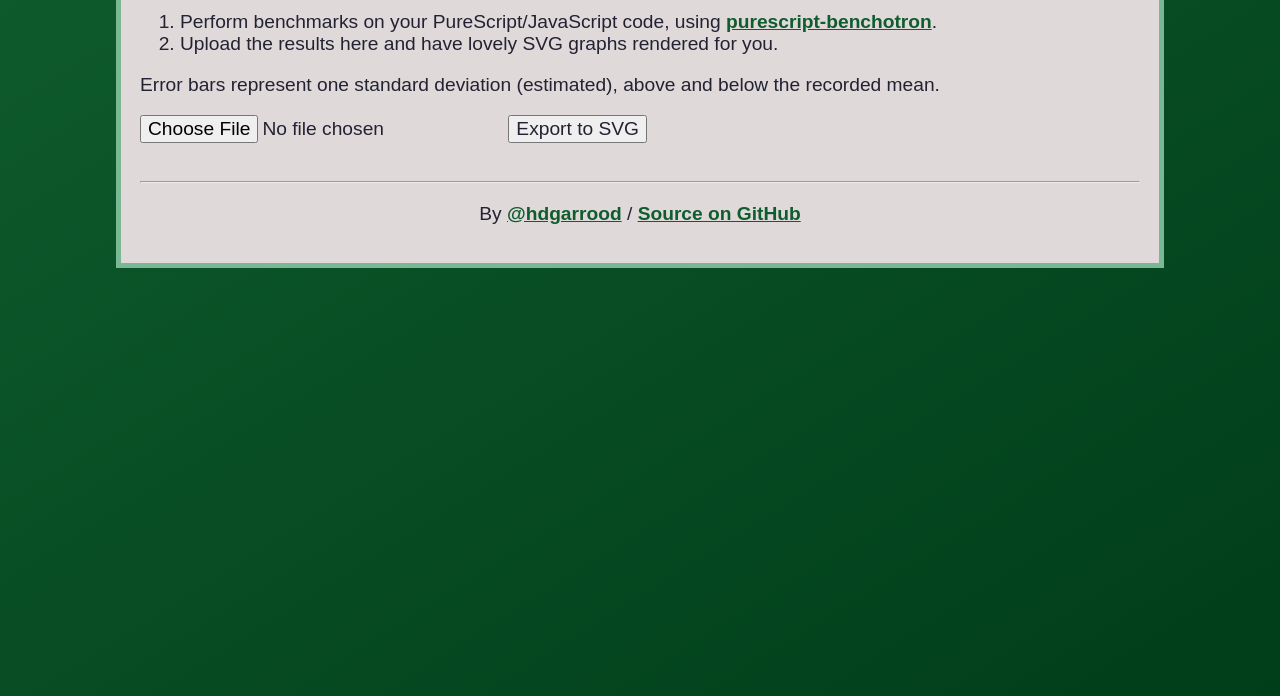
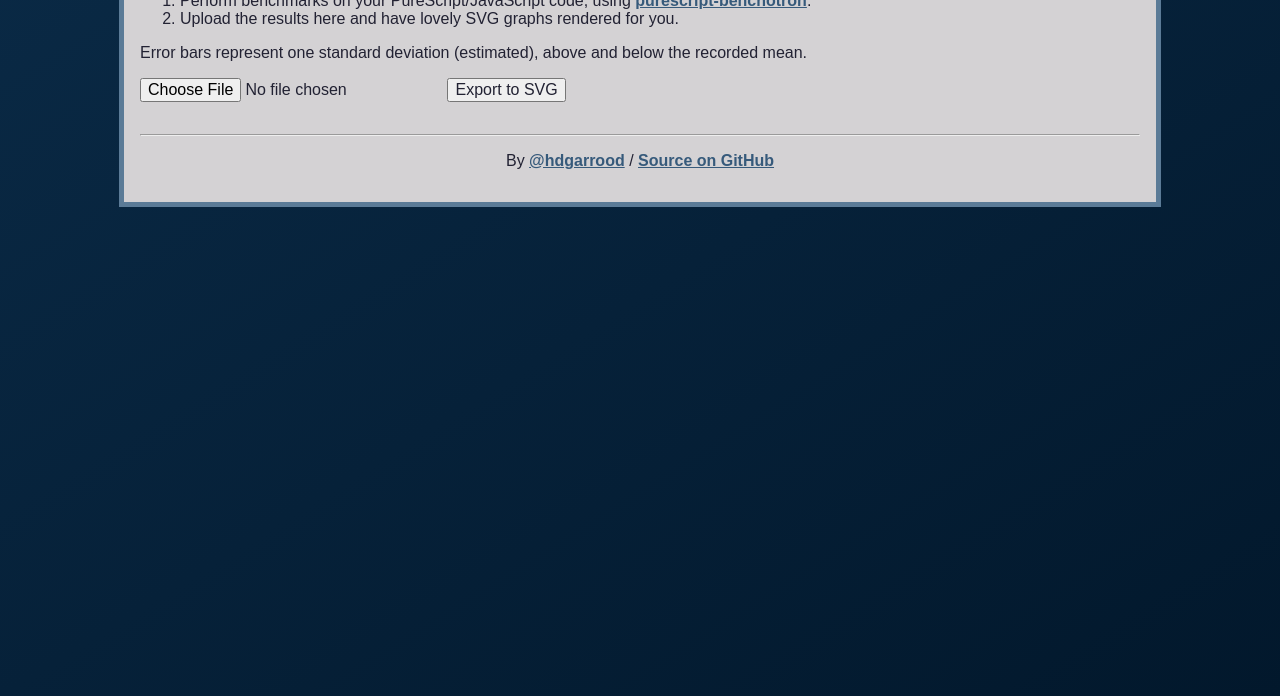
Before and after one commit to hdgarrood/purescript-benchotron-svg-renderer, a plain HTML site: page index.html in a window 1280 px wide. Shown: the part 104-800 px from the top of the page. Drawn offline with Linux system fonts and the light colour scheme.

Commit message:
better styles

```diff
--- a/index.html
+++ b/index.html
@@ -5,12 +5,12 @@
 <style>
 html {
   height: 100%;
-  background: linear-gradient(to top left, #003d19, #0f5c2e);
+  background: linear-gradient(to top left, #02182c, #0a2a46);
 }
 
 body {
   font-weight: normal;
-  font-size: 120%;
+  font-size: 100%;
   font-family: sans-serif;
 }
 
@@ -18,10 +18,10 @@ main {
   max-width: 1000px;
   margin-left: auto;
   margin-right: auto;
-  background: #e0d9d9;
+  background: #d4d2d4;
   color: #223;
   padding: 1em;
-  border: 5px solid #7ab793;
+  border: 5px solid #5b7b97;
   border-top: none;
 }
 
@@ -32,11 +32,11 @@ h1 {
 
 a, a:visited {
   font-weight: bold;
-  color: #0f5c2e;
+  color: #365a7b;
 }
 
 a:hover {
-  color: #003d19;
+  color: #5b7b97;
 }
 
 .output-container {
```
